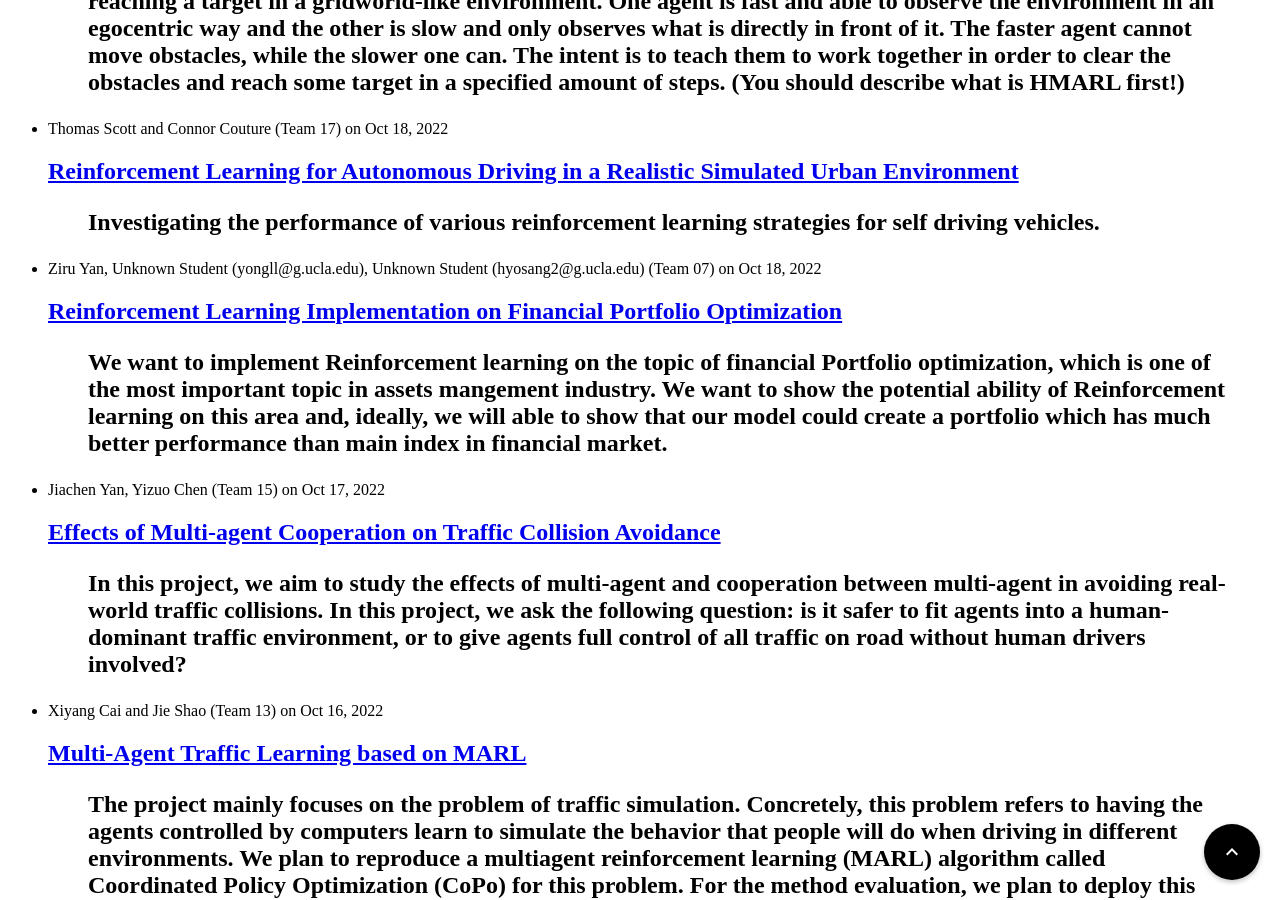
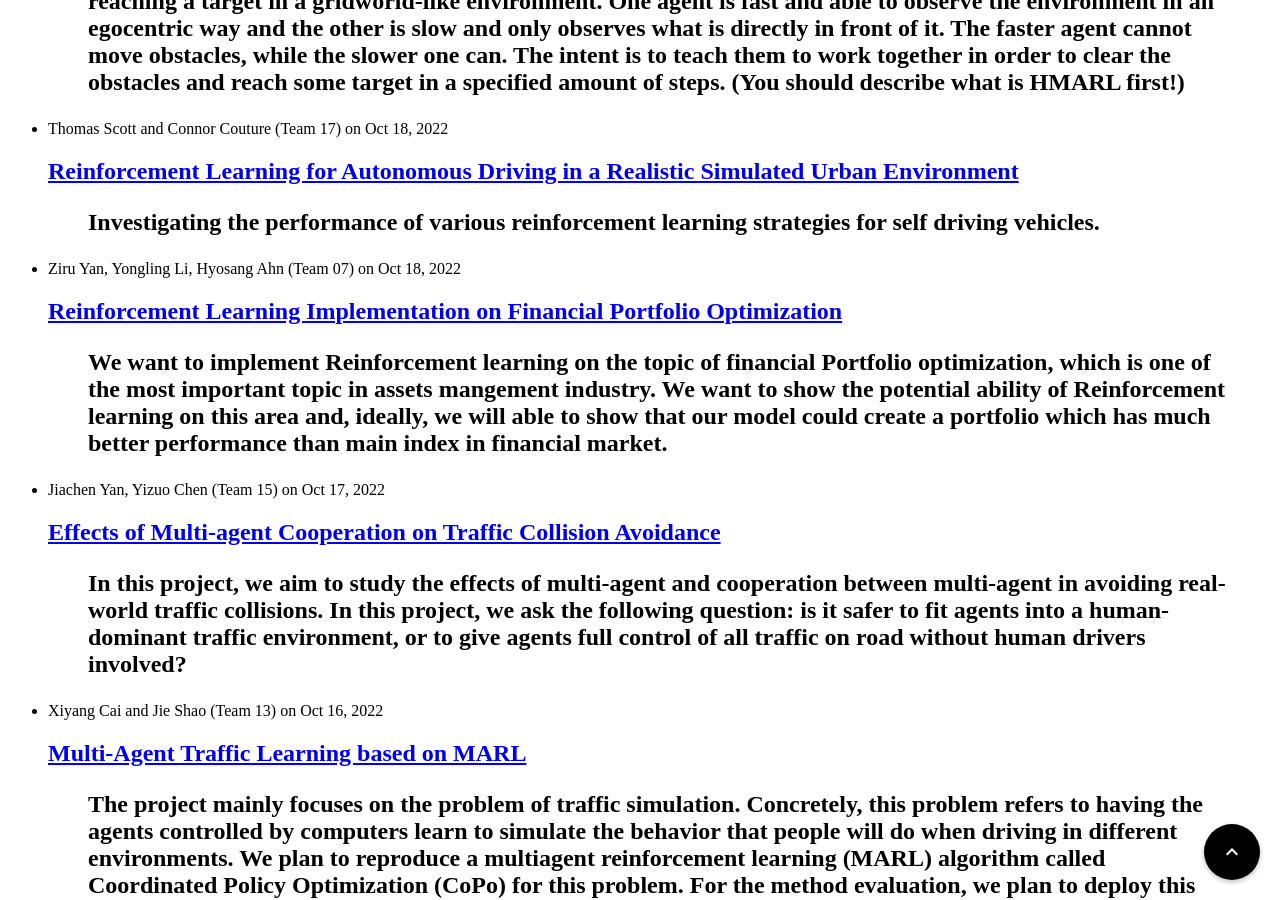
Before and after one commit to ucla-rlcourse/CS269-projects-2022fall, a Jekyll site: the page built from index.html, in a window 1280 px wide and 900 px high, scrolled down 2607 px. Built offline with Jekyll 4.4.1, drawn with Linux system fonts in a browser that asks for light colours.

Commit message:
Update 2022-09-19-team07.md (#49)
Small changes to update author email to author name.

```diff
--- a/_posts/2022-09-19-team07.md
+++ b/_posts/2022-09-19-team07.md
@@ -2,7 +2,7 @@
 layout: post
 comments: true
 title: Reinforcement Learning Implementation on Financial Portfolio Optimization
-author: Ziru Yan, Unknown Student (yongll@g.ucla.edu),	Unknown Student (hyosang2@g.ucla.edu)  (Team 07)
+author: Ziru Yan, Yongling Li, Hyosang Ahn  (Team 07)
 date: 2022-10-18
 ---
 
```
